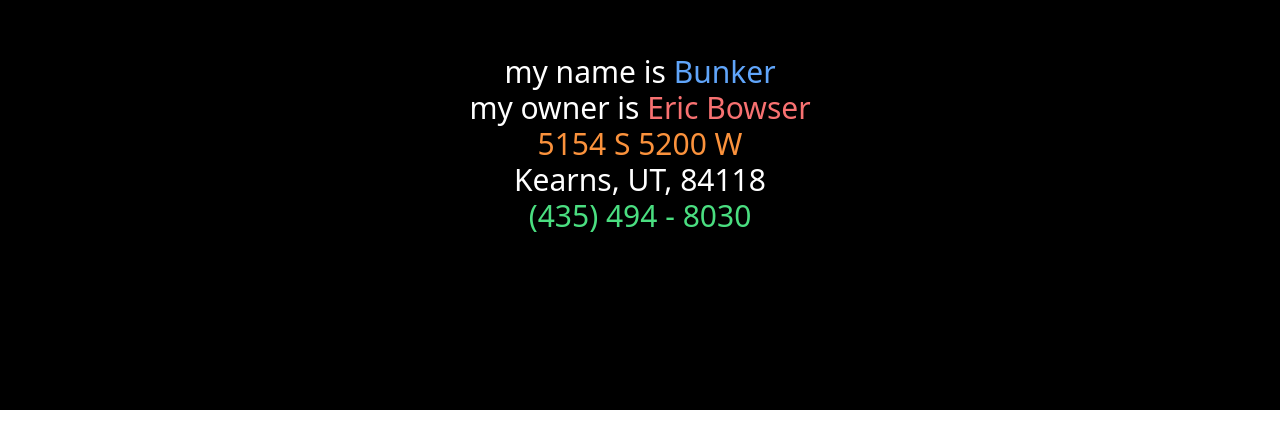
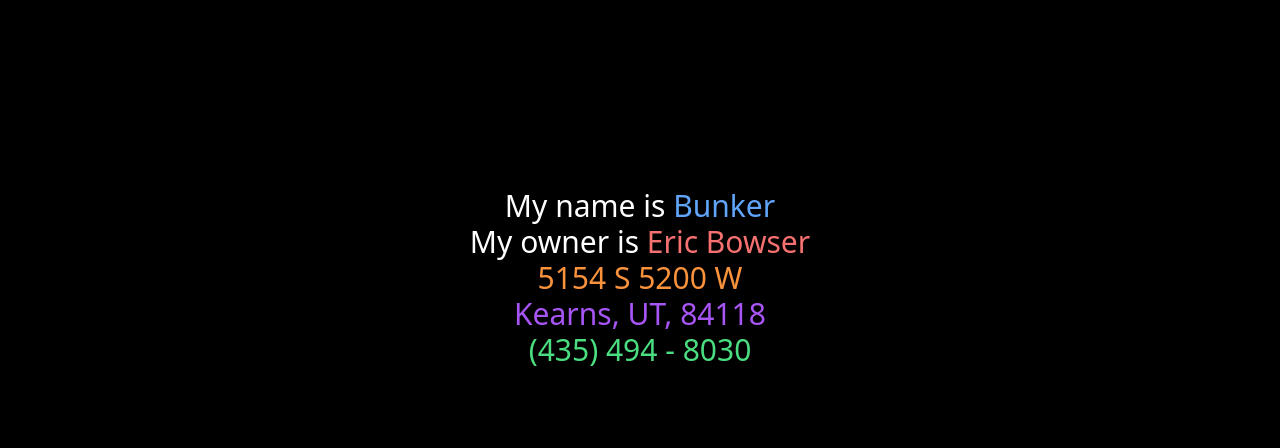
Before and after one commit to ericbowser/LaserTags, a React app: page / in a window 1280 px wide. Shown: the part 122-570 px from the top of the page. Built offline with nearby package versions, Linux system fonts and the light colour scheme.

Commit message:
just addy

```diff
--- a/src/index.js
+++ b/src/index.js
@@ -32,11 +32,11 @@ const router = createBrowserRouter([
 
 createRoot(document.getElementById('root') )
     .render(
-        <div className={'container-lg text-3xl font-sans items-center text-center justify-normal bg-black text-white p-44'}>
-            <h3>my name is <span className={'text-blue-400'}>Bunker</span></h3>
-            <h3>my owner is <span className={'text-red-400'}>Eric Bowser</span></h3>
+        <div className={'flex flex-col text-3xl font-sans items-center text-center text-white bg-black justify-center min-h-screen'}>
+            <h3>My name is <span className={'text-blue-400'}>Bunker</span></h3>
+            <h3>My owner is <span className={'text-red-400'}>Eric Bowser</span></h3>
             <h3 className={'text-orange-400'}>5154 S 5200 W</h3>
-            <h3>Kearns, UT, 84118</h3>
+            <h3 className={'text-purple-500'}>Kearns, UT, 84118</h3>
             <h3 className={'text-green-400 bolder'}>(435) 494 - 8030</h3>
         </div>
 /*
--- a/src/output.css
+++ b/src/output.css
@@ -696,12 +696,24 @@ video {
   display: none;
 }
 
+.h-full {
+  height: 100%;
+}
+
+.h-screen {
+  height: 100vh;
+}
+
 .min-h-screen {
   min-height: 100vh;
 }
 
 .w-full {
   width: 100%;
+}
+
+.w-screen {
+  width: 100vw;
 }
 
 .max-w-md {
@@ -728,6 +740,10 @@ video {
   -webkit-appearance: none;
      -moz-appearance: none;
           appearance: none;
+}
+
+.flex-row {
+  flex-direction: row;
 }
 
 .flex-col {
@@ -792,12 +808,12 @@ video {
   padding: 0.5rem;
 }
 
+.p-44 {
+  padding: 11rem;
+}
+
 .p-6 {
   padding: 1.5rem;
-}
-
-.p-44 {
-  padding: 11rem;
 }
 
 .px-3 {
@@ -849,14 +865,14 @@ video {
   line-height: 2rem;
 }
 
+.text-3xl {
+  font-size: 1.875rem;
+  line-height: 2.25rem;
+}
+
 .text-sm {
   font-size: 0.875rem;
   line-height: 1.25rem;
-}
-
-.text-3xl {
-  font-size: 1.875rem;
-  line-height: 2.25rem;
 }
 
 .font-bold {
@@ -888,9 +904,29 @@ video {
   line-height: 1.25;
 }
 
+.text-blue-400 {
+  --tw-text-opacity: 1;
+  color: rgb(96 165 250 / var(--tw-text-opacity));
+}
+
+.text-blue-800 {
+  --tw-text-opacity: 1;
+  color: rgb(30 64 175 / var(--tw-text-opacity));
+}
+
 .text-gray-700 {
   --tw-text-opacity: 1;
   color: rgb(55 65 81 / var(--tw-text-opacity));
+}
+
+.text-green-400 {
+  --tw-text-opacity: 1;
+  color: rgb(74 222 128 / var(--tw-text-opacity));
+}
+
+.text-orange-400 {
+  --tw-text-opacity: 1;
+  color: rgb(251 146 60 / var(--tw-text-opacity));
 }
 
 .text-red-400 {
@@ -908,24 +944,9 @@ video {
   color: rgb(255 255 255 / var(--tw-text-opacity));
 }
 
-.text-blue-800 {
+.text-purple-500 {
   --tw-text-opacity: 1;
-  color: rgb(30 64 175 / var(--tw-text-opacity));
-}
-
-.text-blue-400 {
-  --tw-text-opacity: 1;
-  color: rgb(96 165 250 / var(--tw-text-opacity));
-}
-
-.text-orange-400 {
-  --tw-text-opacity: 1;
-  color: rgb(251 146 60 / var(--tw-text-opacity));
-}
-
-.text-green-400 {
-  --tw-text-opacity: 1;
-  color: rgb(74 222 128 / var(--tw-text-opacity));
+  color: rgb(168 85 247 / var(--tw-text-opacity));
 }
 
 .underline {
```
